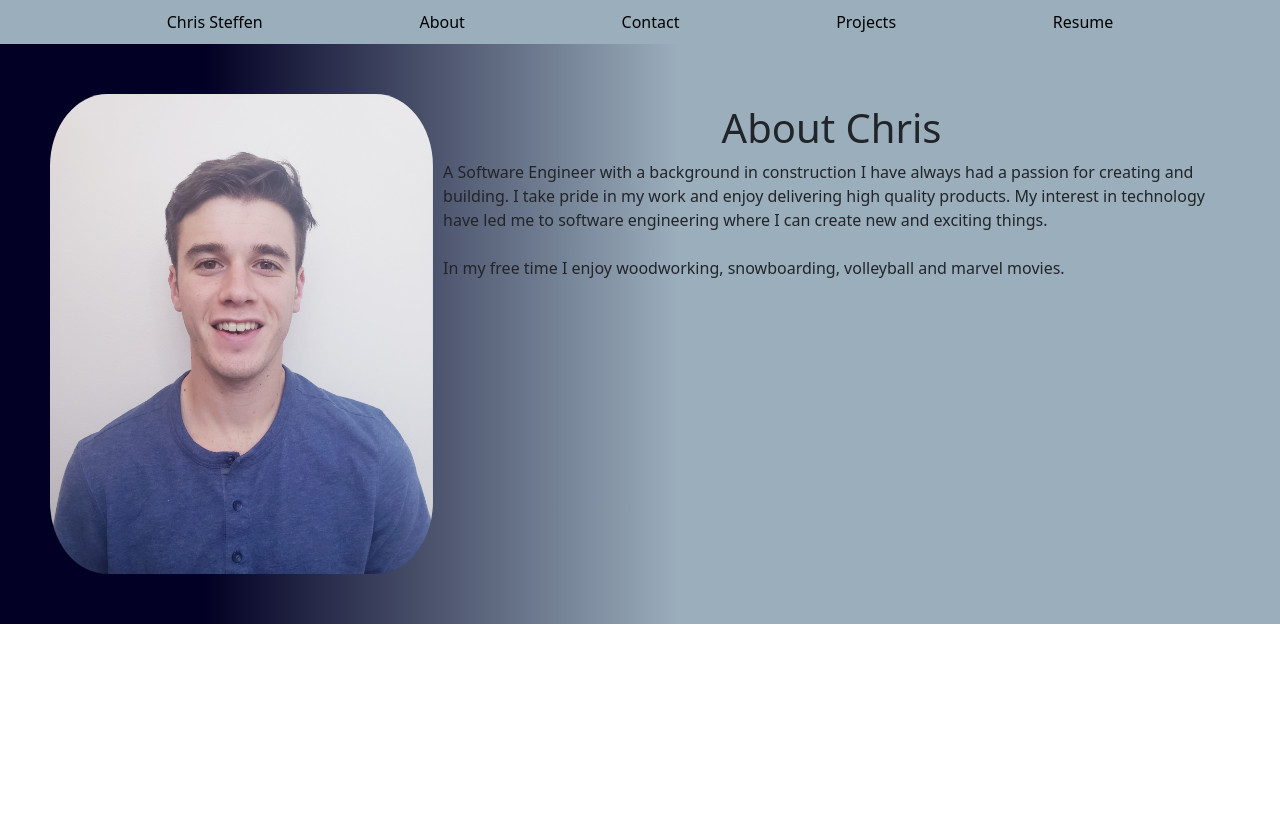
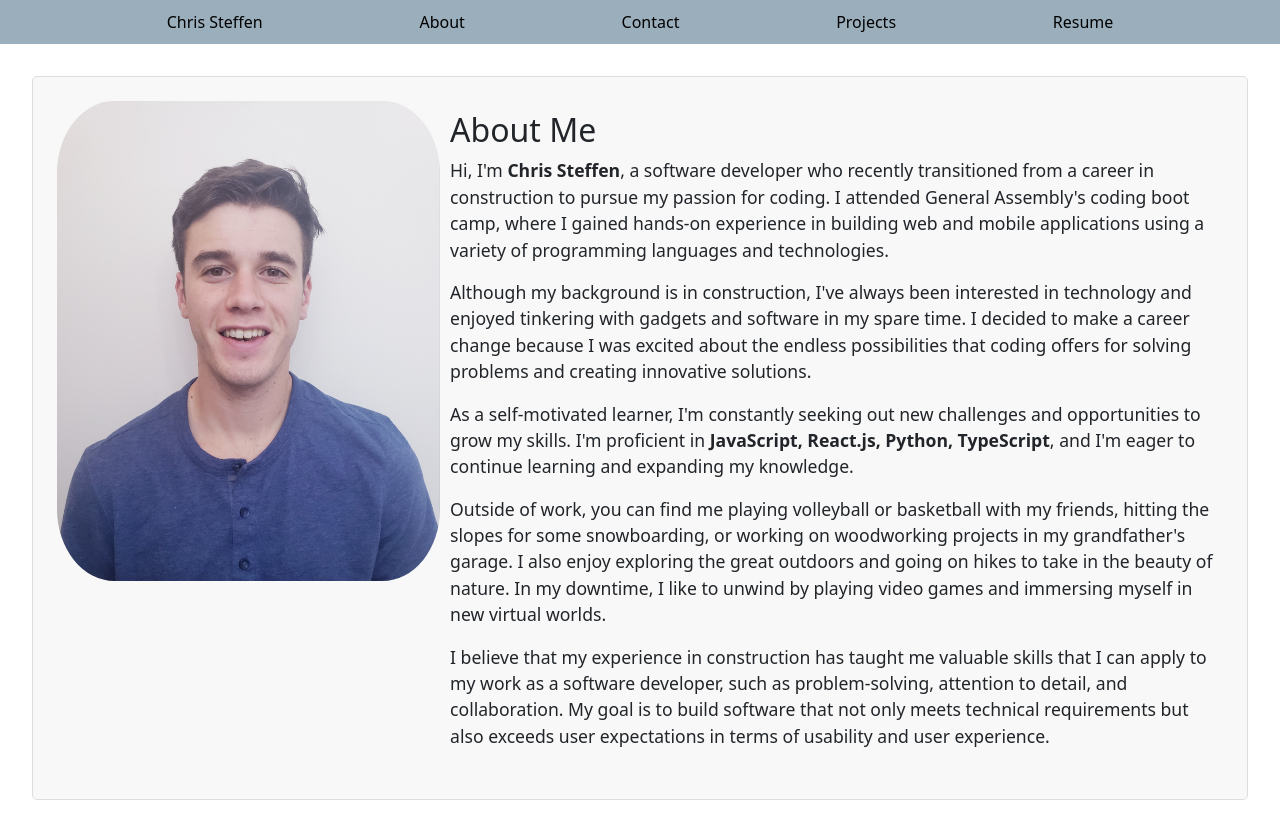
Before and after one commit to chrsteffen1/portfolio, a React (Create React App) app: page /about in a window 1280 px wide. Before the commit the page ends 800 px from the top, so only its background shows below. Built offline with nearby package versions, Linux system fonts and the light colour scheme.

Commit message:
change about me html

```diff
--- a/src/pages/About/About.jsx
+++ b/src/pages/About/About.jsx
@@ -6,13 +6,16 @@ const About = () => {
     <div className={styles.about} id='about'>
       <img className={styles.image} src={Pic} alt="" />
       <div className={styles.info}>
-      <h1>About Chris</h1>
-      <p>A Software Engineer with a background in construction I have always had a passion for creating and building. I take pride in my work and enjoy delivering high quality products. My interest in technology have led me to software engineering where I can create new and exciting things.
-      <br />
-      <br />
-      In my free time I enjoy woodworking, snowboarding, volleyball and marvel movies. <br />
-      </p>
+        <div class="about-me">
+          <h2>About Me</h2>
+          <p>Hi, I'm <strong>Chris Steffen</strong>, a software developer who recently transitioned from a career in construction to pursue my passion for coding. I attended General Assembly's coding boot camp, where I gained hands-on experience in building web and mobile applications using a variety of programming languages and technologies.</p>
+          <p>Although my background is in construction, I've always been interested in technology and enjoyed tinkering with gadgets and software in my spare time. I decided to make a career change because I was excited about the endless possibilities that coding offers for solving problems and creating innovative solutions.</p>
+          <p>As a self-motivated learner, I'm constantly seeking out new challenges and opportunities to grow my skills. I'm proficient in <strong>JavaScript, React.js, Python, TypeScript</strong>, and I'm eager to continue learning and expanding my knowledge.</p>
+          <p>Outside of work, you can find me playing volleyball or basketball with my friends, hitting the slopes for some snowboarding, or working on woodworking projects in my grandfather's garage. I also enjoy exploring the great outdoors and going on hikes to take in the beauty of nature. In my downtime, I like to unwind by playing video games and immersing myself in new virtual worlds.</p>
+          <p>I believe that my experience in construction has taught me valuable skills that I can apply to my work as a software developer, such as problem-solving, attention to detail, and collaboration. My goal is to build software that not only meets technical requirements but also exceeds user expectations in terms of usability and user experience.</p>
         </div>
+
+      </div>
     </div>
   );
 }
--- a/src/pages/About/About.module.css
+++ b/src/pages/About/About.module.css
@@ -3,9 +3,13 @@
   align-items: flex-start;
   justify-content: space-around;
   flex-direction: row;
-  padding: 50px;
-  background: rgb(2,0,36);
-  background: linear-gradient(90deg, rgba(2,0,36,1) 16%, rgba(155,174,188,1) 53%, rgba(155,174,188,1) 100%);
+  margin: 2rem;
+  padding: 1.5rem;
+  background-color: #f8f8f8;
+  border: 1px solid #ddd;
+  border-radius: 5px;
+  font-size: 1.1rem;
+  line-height: 1.5;
 }
 
 .info{
@@ -27,6 +31,7 @@
   max-width: 40%;
 }
 
+
 @media (max-width: 760px) {
   .about{
     display: flex;
```
